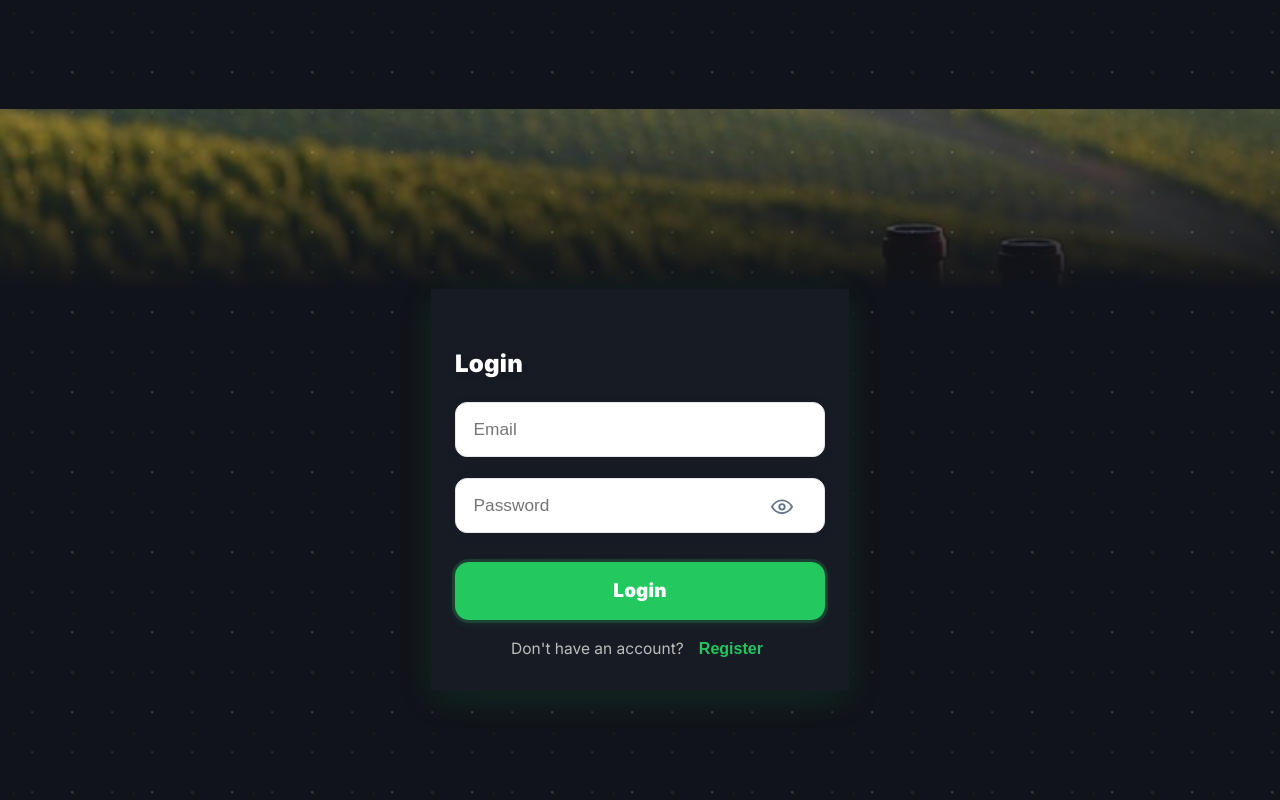
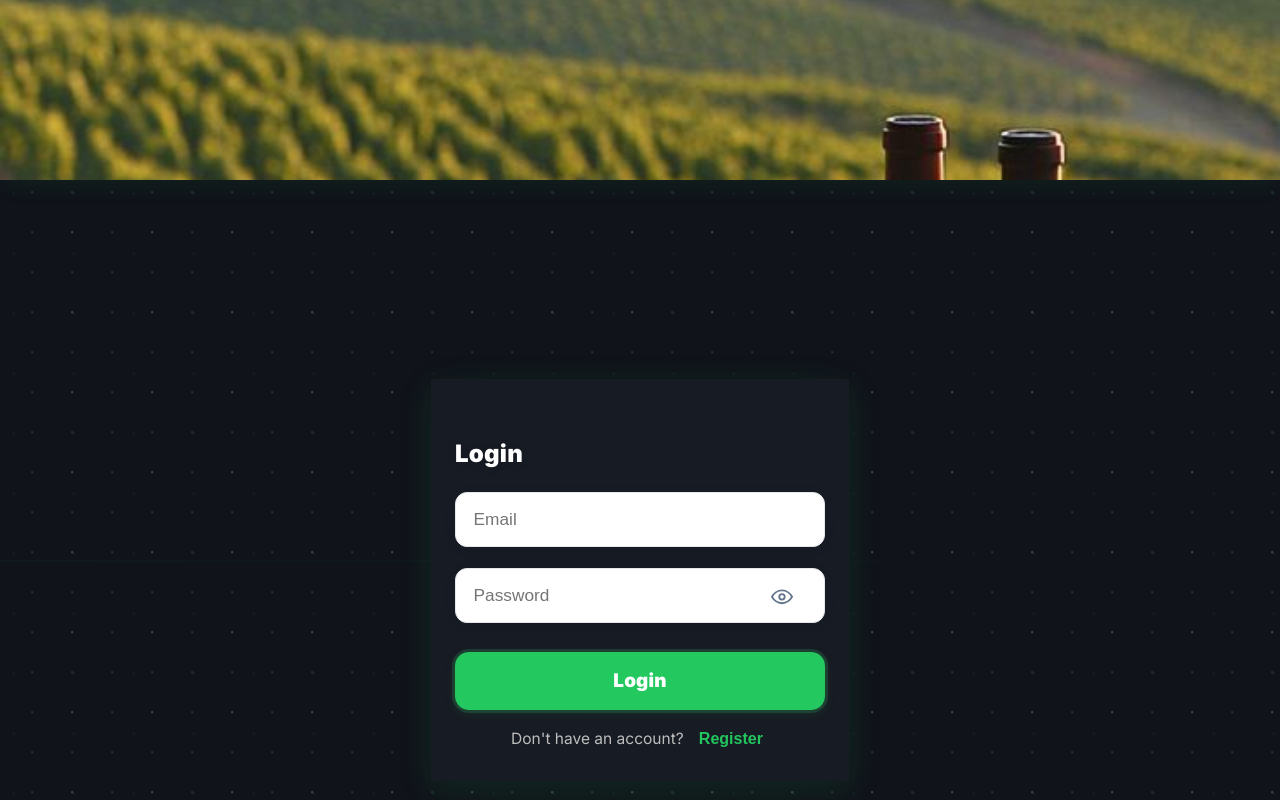
Before and after one commit to dukeheather/investmentsite, a React (Create React App) app in the folder investment-website/: page / in a window 1280 px wide. Built offline with nearby package versions, Linux system fonts and the light colour scheme; the HTML template or start-up script is replaced by a standard one.

Commit message:
few change

```diff
--- a/investment-website/src/LoginRegister.css
+++ b/investment-website/src/LoginRegister.css
@@ -19,6 +19,7 @@ body, html, #root {
   justify-content: center;
   z-index: 9999;
   overflow: auto;
+  padding-top: 180px;
 }
 
 .auth-banner {
@@ -187,6 +188,23 @@ body, html, #root {
   background-position: 30px 30px;
   animation: moveDots2 24s linear infinite;
 }
+.auth-animated-bg .bg-line {
+  position: absolute;
+  left: 0;
+  width: 100vw;
+  height: 2px;
+  background: linear-gradient(90deg, #22c55e33 0%, #fff0 100%);
+  opacity: 0.18;
+  animation: moveLine 12s linear infinite;
+}
+.auth-animated-bg .bg-line2 {
+  top: 40%;
+  animation-delay: 3s;
+}
+.auth-animated-bg .bg-line3 {
+  top: 70%;
+  animation-delay: 6s;
+}
 @keyframes moveDots {
   0% { background-position: 0 0, 20px 20px; }
   100% { background-position: 40px 40px, 60px 60px; }
@@ -194,6 +212,10 @@ body, html, #root {
 @keyframes moveDots2 {
   0% { background-position: 30px 30px; }
   100% { background-position: 90px 90px; }
+}
+@keyframes moveLine {
+  0% { left: -100vw; }
+  100% { left: 100vw; }
 }
 @keyframes btnIdleAnim {
   0% {
@@ -238,6 +260,12 @@ body, html, #root {
     font-size: 1.05rem;
     padding: 0.9rem 0;
   }
+  .auth-banner-top img {
+    height: 110px;
+  }
+  .auth-fullscreen-bg {
+    padding-top: 110px;
+  }
 }
 
 .auth-title-left {
@@ -278,3 +306,22 @@ body, html, #root {
     margin-bottom: 1rem;
   }
 }
+
+.auth-banner-top {
+  position: fixed;
+  top: 0;
+  left: 0;
+  width: 100vw;
+  z-index: 1000;
+  background: #181c24;
+  box-shadow: 0 4px 24px rgba(34,197,94,0.08);
+}
+.auth-banner-top img {
+  width: 100vw;
+  max-width: 100vw;
+  height: 180px;
+  object-fit: cover;
+  display: block;
+  border-radius: 0;
+  filter: brightness(1.04) saturate(1.08);
+}
--- a/investment-website/src/LoginRegister.js
+++ b/investment-website/src/LoginRegister.js
@@ -71,29 +71,19 @@ export default function LoginRegister({ user, setUser, setToken }) {
     </span>
   );
 
-  if (user) {
   return (
     <div className="auth-fullscreen-bg">
-        <div className="auth-banner">
+      <div className="auth-banner-top">
         <img src="/static/vineyard-banner.jpg" alt="Banner" />
-          <div className="auth-banner-gradient" />
       </div>
       <div className="auth-center-card">
+        {user ? (
+          <>
             <div className="auth-welcome">Welcome, {user.email}!{user.phone && <div style={{fontSize:'0.95em',color:'#4ade80'}}>Phone: {user.phone}</div>}</div>
             <button className="logout-btn" onClick={handleLogout}>Logout</button>
-        </div>
-        <div className="auth-animated-bg" />
-      </div>
-    );
-  }
-
-  return (
-    <div className="auth-fullscreen-bg">
-      <div className="auth-banner">
-        <img src="/static/vineyard-banner.jpg" alt="Banner" />
-        <div className="auth-banner-gradient" />
-      </div>
-      <div className="auth-center-card">
+          </>
+        ) : (
+          <>
             <h2 className="auth-title-left">{mode === 'login' ? 'Login' : 'User Registration'}</h2>
             <form onSubmit={handleSubmit}>
               {mode === 'login' ? (
@@ -186,8 +176,14 @@ export default function LoginRegister({ user, setUser, setToken }) {
                 <span>Already have an account? <button type="button" onClick={() => setMode('login')} disabled={loading}>Login</button></span>
               )}
             </div>
+          </>
+        )}
       </div>
-      <div className="auth-animated-bg" />
+      <div className="auth-animated-bg">
+        <div className="bg-line" style={{top: '20%'}} />
+        <div className="bg-line bg-line2" />
+        <div className="bg-line bg-line3" />
+      </div>
     </div>
   );
 }
```
Lines whose indentation alone changed are shown as unchanged.
